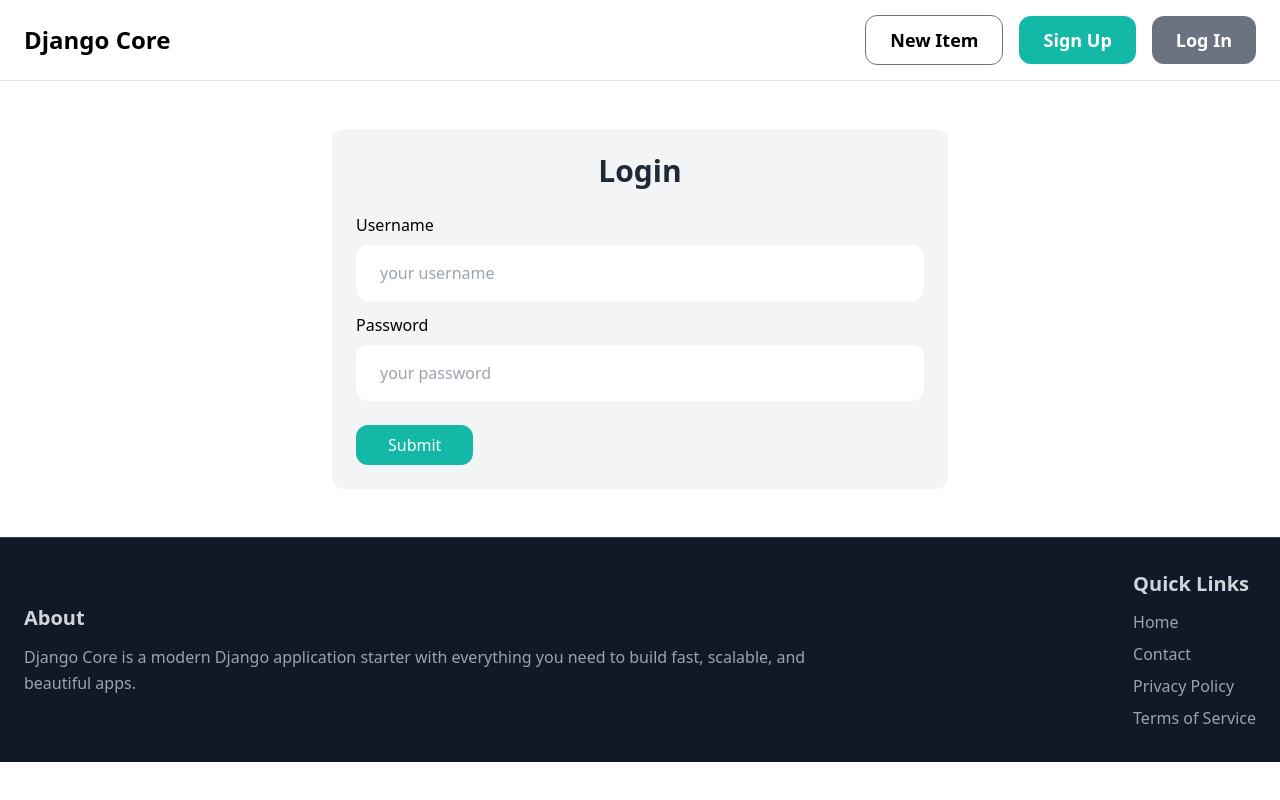
After one commit to Saurav-627/Django-Project, a Django app: page /login/ in a window 1280 px wide. The commit adds this page. Run offline with Django 5.2, Linux system fonts and the light colour scheme; some libraries are stand-ins or nearby versions.

Commit message:
Added: Login and SignUp form with functionality

```diff
--- a/DjangoDemo/DjangoDemo/settings.py
+++ b/DjangoDemo/DjangoDemo/settings.py
@@ -24,6 +24,10 @@ SECRET_KEY = 'django-insecure-1k57!l%c%n1v&30rj4haxorl!mfee-&d=ocg^ng5-g5=6hic(5
 
 # SECURITY WARNING: don't run with debug turned on in production!
 DEBUG = True
+
+LOGIN_URL = '/login/'
+LOGIN_REDIRECT_URL = '/'
+LOGOUT_REDIRECT_URL = '/'
 
 ALLOWED_HOSTS = []
 
--- a/DjangoDemo/DjangoDemo/urls.py
+++ b/DjangoDemo/DjangoDemo/urls.py
@@ -1,29 +1,11 @@
-"""
-URL configuration for DjangoDemo project.
-
-The `urlpatterns` list routes URLs to views. For more information please see:
-    https://docs.djangoproject.com/en/5.2/topics/http/urls/
-Examples:
-Function views
-    1. Add an import:  from my_app import views
-    2. Add a URL to urlpatterns:  path('', views.home, name='home')
-Class-based views
-    1. Add an import:  from other_app.views import Home
-    2. Add a URL to urlpatterns:  path('', Home.as_view(), name='home')
-Including another URLconf
-    1. Import the include() function: from django.urls import include, path
-    2. Add a URL to urlpatterns:  path('blog/', include('blog.urls'))
-"""
 from django.conf import settings
 from django.conf.urls.static import static
 from django.contrib import admin
 from django.urls import path
-from core.views import index, contact
 from django.urls import include
 
 urlpatterns = [
-    path('', index, name='index'),
+    path('', include('core.urls')),
     path('items/', include('item.urls')),
-    path('contact/', contact, name='contact'),
     path('admin/', admin.site.urls),
 ] + static(settings.MEDIA_URL, document_root=settings.MEDIA_ROOT)
--- /dev/null
+++ b/DjangoDemo/core/forms.py
@@ -0,0 +1,36 @@
+from django import forms
+from django.contrib.auth.forms import UserCreationForm, AuthenticationForm
+from django.contrib.auth.models import User
+
+
+class LoginForm(AuthenticationForm):
+    username = forms.CharField(widget=forms.TextInput(attrs={
+        'placeholder': 'your username',
+        'class': 'w-full py-4 px-6 rounded-xl'
+    }))
+    password = forms.CharField(widget=forms.PasswordInput(attrs={
+        'placeholder': 'your password',
+        'class': 'w-full py-4 px-6 rounded-xl'
+    }))
+
+class SignUpForm(UserCreationForm):
+    class Meta:
+        model = User
+        fields = ('username', 'email', 'password1', 'password2')
+
+    username = forms.CharField(widget=forms.TextInput(attrs={
+        'placeholder': 'your username',
+        'class': 'w-full py-4 px-6 rounded-xl'
+    }))
+    email = forms.CharField(widget=forms.EmailInput(attrs={
+        'placeholder': 'your email',
+        'class': 'w-full py-4 px-6 rounded-xl'
+    }))
+    password1 = forms.CharField(widget=forms.PasswordInput(attrs={
+        'placeholder': 'your password',
+        'class': 'w-full py-4 px-6 rounded-xl'
+    }))
+    password2 = forms.CharField(widget=forms.PasswordInput(attrs={
+        'placeholder': 'confirm password',
+        'class': 'w-full py-4 px-6 rounded-xl'
+    }))
--- a/DjangoDemo/core/templates/core/base.html
+++ b/DjangoDemo/core/templates/core/base.html
@@ -14,32 +14,50 @@
       <ul class="flex gap-4">
         <li>
           <a
-            href="{% url 'index' %}"
-            class="text-lg font-semibold hover:text-gray-500"
+            href="{% url 'core:index' %}"
+            class="text-lg font-semibold hover:text-gray-500 border border-gray-500 px-6 py-3 rounded-xl"
             >New Item</a
           >
         </li>
+        <!-- <li>
+          <a
+            href="{% url 'core:contact' %}"
+            class="text-lg font-semibold hover:text-gray-500"
+            >Browse</a
+          >
+        </li> -->
+
+        {% if user.is_authenticated %}
         <li>
           <a
-            href="{% url 'contact' %}"
-            class="text-lg font-semibold hover:text-gray-500"
-            >Browse</a
+            href="#"
+            class="px-6 py-3 text-lg font-semibold bg-teal-500 text-white rounded-xl hover:bg-teal-700"
+            >Inbox</a
           >
         </li>
         <li>
           <a
             href="#"
+            class="px-6 py-3 text-lg font-semibold bg-gray-500 text-white rounded-xl hover:bg-gray-700"
+            >Dashboard</a
+          >
+        </li>
+        {% else %}
+        <li>
+          <a
+            href="{% url 'core:signup' %}"
             class="px-6 py-3 text-lg font-semibold bg-teal-500 text-white rounded-xl hover:bg-teal-700"
             >Sign Up</a
           >
         </li>
         <li>
           <a
-            href="#"
+            href="{% url 'core:login' %}"
             class="px-6 py-3 text-lg font-semibold bg-gray-500 text-white rounded-xl hover:bg-gray-700"
             >Log In</a
           >
         </li>
+        {% endif %}
       </ul>
     </nav>
     <div class="px-6 py-6">{% block content %} {% endblock content %}</div>
@@ -62,14 +80,14 @@
         <ul class="space-y-2">
           <li>
             <a
-              href="{% url 'index' %}"
+              href="{% url 'core:index' %}"
               class="text-gray-400 hover:text-white transition"
               >Home</a
             >
           </li>
           <li>
             <a
-              href="{% url 'contact' %}"
+              href="{% url 'core:contact' %}"
               class="text-gray-400 hover:text-white transition"
               >Contact</a
             >
--- /dev/null
+++ b/DjangoDemo/core/templates/core/login.html
@@ -0,0 +1,35 @@
+{% extends 'core/base.html' %}
+
+{% block title %}
+    Login
+{% endblock title %}
+
+{% block content %}
+    <div class="w-1/2 my-6 p-6 mx-auto bg-gray-100 rounded-xl">
+        <h1 class="mb-6 text-3xl font-bold text-center text-gray-800">Login</h1>
+        <form method="POST">
+            {% csrf_token %}
+
+            <div class="mb-3">
+                <label class="inline-block mb-2" for="username">Username</label><br />
+                {{ form.username }}
+            </div>
+
+             <div class="mb-3">
+                <label class="inline-block mb-2" for="password1">Password</label><br />
+                {{ form.password }}
+            </div>
+
+            {% if form.errors or form.non_field_errors %}
+                <div class="mb-3 p-6 bg-red-100 rounded-xl">
+                    {% for field in form %}
+                        {{ field.errors }}
+                    {% endfor %}
+                    {{ form.non_field_errors }}
+                </div>
+            {% endif %}
+
+            <button type="submit" class="mt-6 py-2 px-8 bg-teal-500 rounded-xl text-white hover:bg-teal-600 block">Submit</button>
+        </form>
+    </div>
+{% endblock content %}
--- /dev/null
+++ b/DjangoDemo/core/urls.py
@@ -0,0 +1,14 @@
+from django.contrib.auth import views as auth_views
+from django.urls import path
+
+from . import views
+from .forms import LoginForm
+
+app_name = 'core'
+
+urlpatterns = [
+    path('', views.index, name='index'),
+    path('contact/', views.contact, name='contact'),
+    path('signup/', views.signup, name='signup'),
+    path('login/', auth_views.LoginView.as_view(template_name='core/login.html', authentication_form=LoginForm), name='login'),
+]
--- a/DjangoDemo/item/views.py
+++ b/DjangoDemo/item/views.py
@@ -4,6 +4,8 @@ from .models import Item
 # Create your views here.
 def detail(request, pk):
     item = get_object_or_404(Item, pk=pk)
+    related_items = Item.objects.filter(category=item.category, is_sold=False).exclude(pk=pk)[0:3]
     return render(request, 'item/detail.html', {
-        'item': item
+        'item': item,
+        'related_items': related_items,
     })
```
Also changed, not shown: DjangoDemo/core/templates/core/signup.html (added, +45 -0 lines), DjangoDemo/core/views.py (+20 -1 lines), DjangoDemo/item/templates/item/detail.html (+42 -0 lines).
